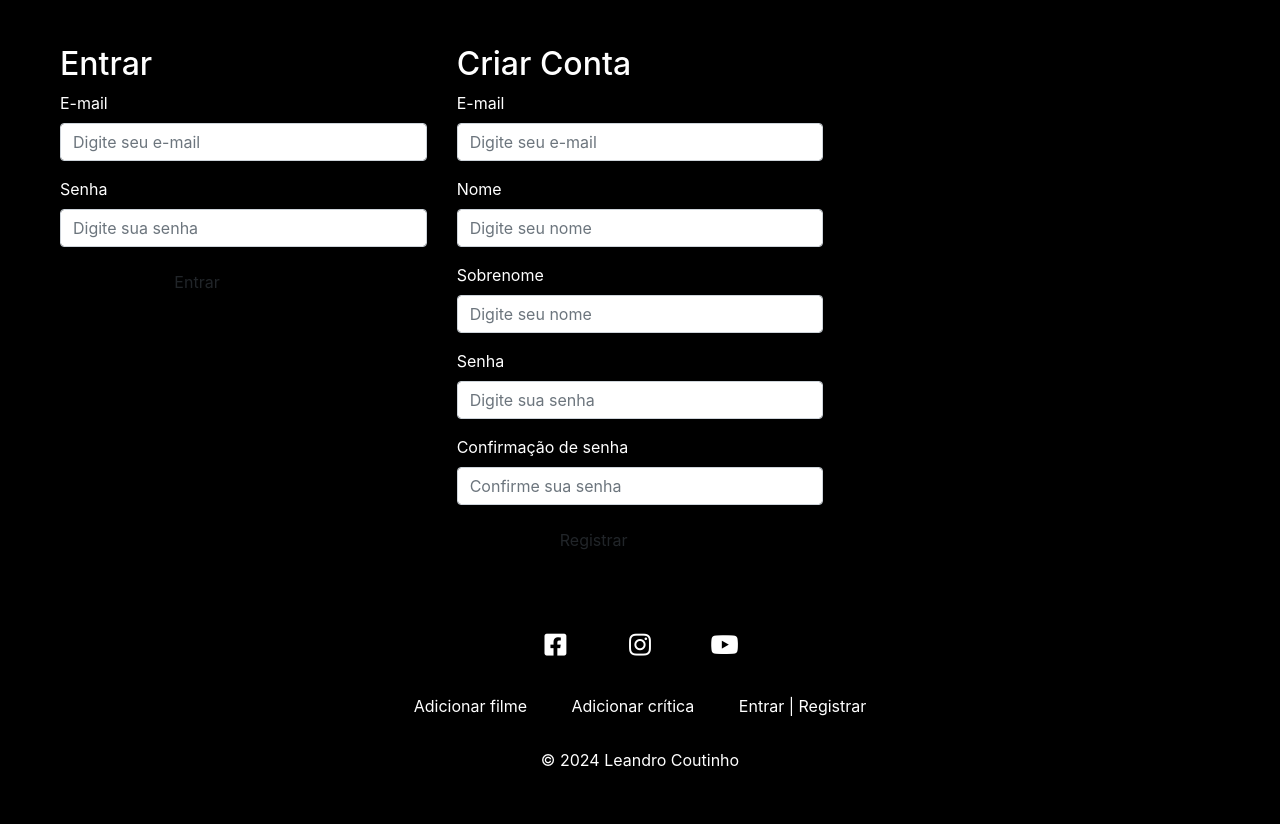
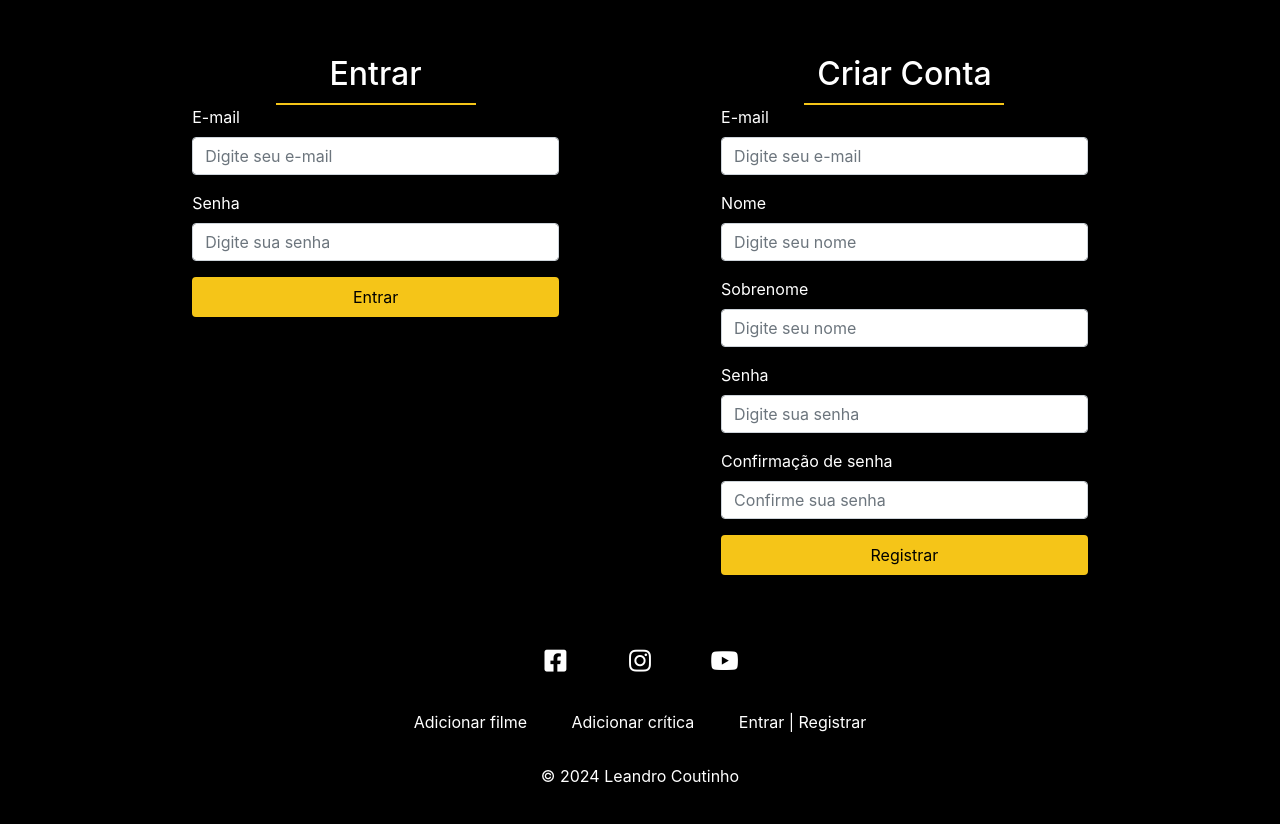
Before and after one commit to LeandroSCoutinho/movie_star_dev, a PHP site: page /auth.php in a window 1280 px wide. Shown: the part 91-915 px from the top of the page. Before the commit the page ends 858 px from the top, so only its background shows below. Run offline with PHP 8.4, Linux system fonts and the light colour scheme.

Commit message:
Login style

```diff
--- a/auth.php
+++ b/auth.php
@@ -4,7 +4,7 @@
    <div id="main-container" class="container-fluid">
         <div class="col-md-12">
             <div class="row" id="auth-row">
-                <div class="col-md-4">
+                <div class="col-md-4" id="login-container">
                     <h2>Entrar</h2>
                     <form action="" method="POST">
                         <input type="hidden" name="type" value="login">
--- a/css/styles.css
+++ b/css/styles.css
@@ -77,6 +77,31 @@
     min-height: 65vh;
     padding: 45px;
 }
+/* Login | Register */
+#auth-row{
+    justify-content: space-evenly;
+}
+
+#login-container h2,
+#register-container h2 {
+    text-align: center;
+    border-bottom: 2px solid #f5c518;
+    width: 200px;
+    margin: 0 auto;
+    padding: 10px;
+}
+
+.card-btn {
+    color: #000;
+    background-color: #f5c518;
+    border: 2px solid #f5c518;
+    width: 100%;
+}
+.card-btn:hover {
+    background-color: transparent;
+    color: #f5c518;
+    border-color: #f5c518;
+}
 /* Footer */
 #footer{
     background-color: #000;
```
